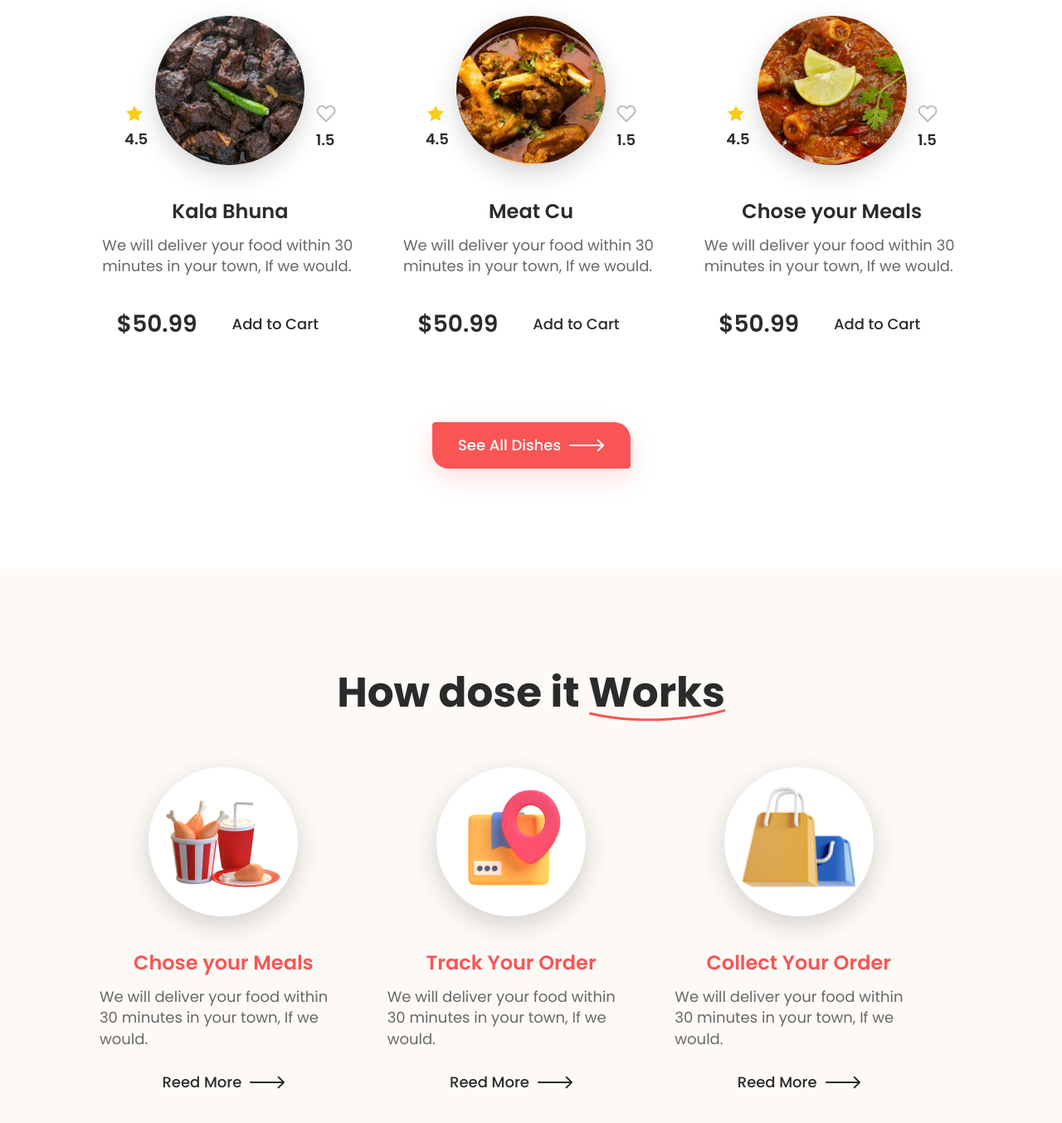
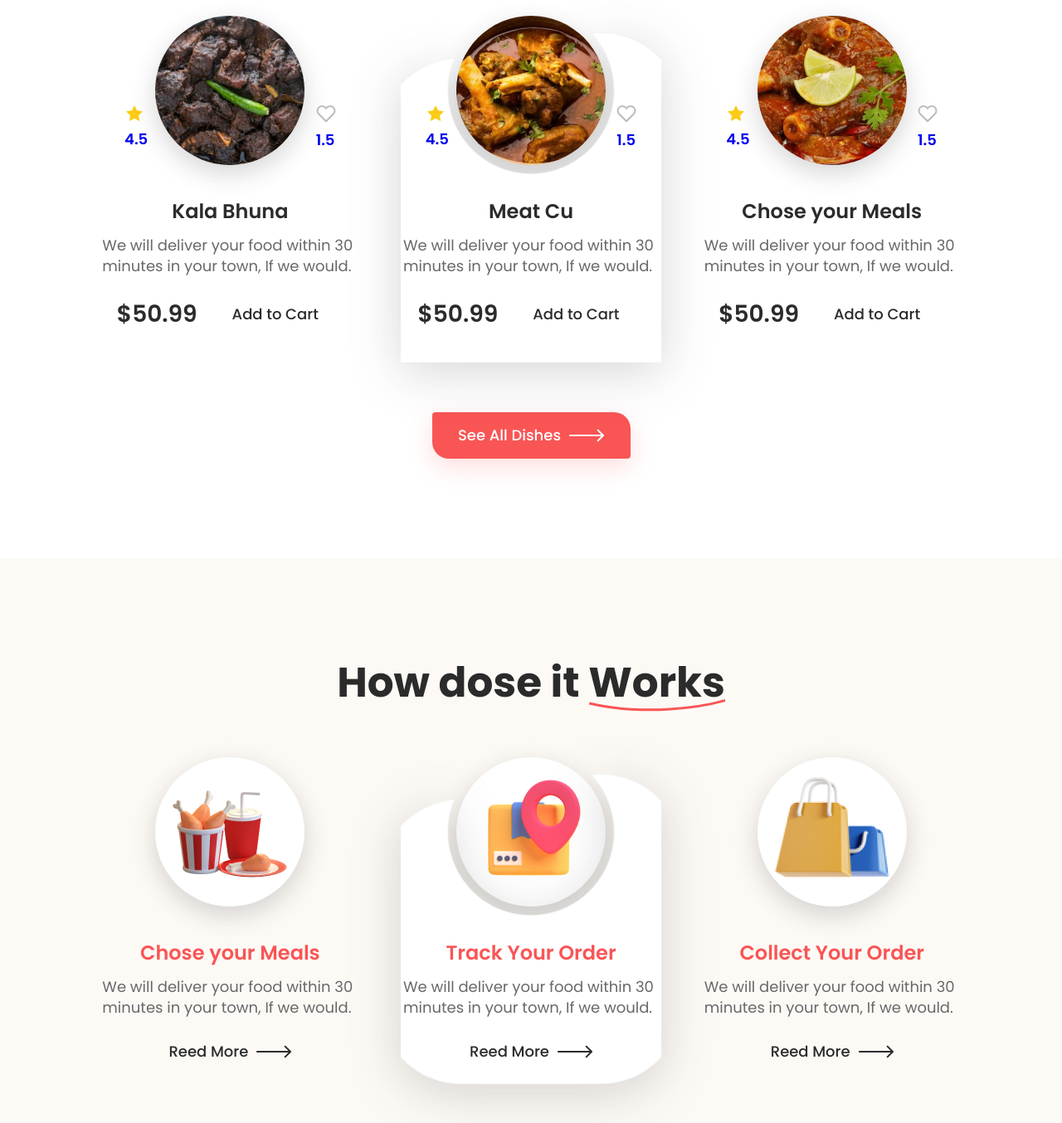
Before and after one commit to Denny-craye/FT-Restaurant, a plain HTML site: page index.html in a window 1280 px wide. Shown: the part 1100-2454 px from the top of the page at 83% size. Drawn offline with Linux system fonts and the light colour scheme; a web font is replaced by a local one.

Commit message:
all_hover

```diff
--- a/css/main.css
+++ b/css/main.css
@@ -44,6 +44,10 @@ p {
 
 .red {
     color: #F95555;
+}
+
+object {
+    z-index: 1;
 }
 
 /*LINK*/
@@ -517,12 +521,13 @@ p {
     padding: 0 30px;
     position: absolute;
     top: 106px;
+    z-index: 1;
 }
 
 .heart svg:hover {
     fill: #F95555;
-    cursor: pointer;
 }
+
 
 .star,
 .heart p {
@@ -552,27 +557,56 @@ p {
     margin-top: 60px;
 }
 
+.dishes-block {
+    width: 33.3%;
+    margin-right: 48px;
+}
+
+.dishes-block:last-child {
+    margin-right: 0;
+}
+
+.dishes-link {
+    text-decoration: none;
+    position: relative;
+}
+
 .dishes-wrapper {
+    padding-bottom: 42px;
     display: flex;
     flex-direction: column;
     align-items: center;
-    width: 33.3%;
-    padding-bottom: 30px;
-    margin-right: 48px;
-    position: relative;
+    justify-content: center;
+    text-decoration: none;
 }
 
 .dishes-wrapper:last-child {
     margin-right: 0;
 }
 
-.dishes-wrapper:hover {
+.dishes-wrapper::after {
     background-image: url(../img/dishes/bg-dishes.svg);
     background-repeat: no-repeat;
     filter: drop-shadow(0px 10px 30px rgba(43, 43, 43, 0.2));
     background-size: auto;
     background-position-x: center;
     background-position-y: 20px;
+    width: 100%;
+    height: 100%;
+    opacity: 0;
+    position: absolute;
+    top: 0;
+    left: 0;
+    content: '';
+    transition: opacity .2s ease;
+}
+
+.dishes-link:hover .dishes-wrapper::after {
+    opacity: 1;
+}
+
+.dishes-wrapper.active::after {
+    opacity: 1;
 }
 
 .dishes-image {
@@ -590,6 +624,8 @@ p {
     font-size: 24px;
     line-height: 1.33;
     margin-top: 40px;
+    z-index: 1;
+    color: #2B2B2B;
 }
 
 .dishes-wrapper--text {
@@ -599,12 +635,15 @@ p {
     line-height: 1.4;
     color: #686868;
     margin-top: 12px;
+    z-index: 1;
 }
 
 .cost-i-cart {
     display: flex;
     margin-top: 30px;
     align-items: center;
+    justify-content: center;
+    z-index: 1;
 }
 
 .cost {
@@ -612,6 +651,7 @@ p {
     font-weight: 600;
     font-size: 28px;
     line-height: 1.14;
+    color: #2B2B2B;
 }
 
 .add-cart {
@@ -619,8 +659,9 @@ p {
     font-size: 18px;
     line-height: 1.78;
     padding: 12px 30px;
-    color: inherit;
+    color: #2B2B2B;
     text-decoration: none;
+    transition: .2s ease;
 }
 
 .add-cart:hover {
@@ -636,7 +677,6 @@ p {
     margin-top: 60px;
     margin-left: auto;
     margin-right: auto;
-
 }
 
 .link-all-dishes {
@@ -645,6 +685,8 @@ p {
     line-height: 32px;
     text-decoration: none;
 }
+
+
 
 /*HOW IT WORKS*/
 .works-title {
@@ -656,22 +698,49 @@ p {
     margin-top: 60px;
 }
 
+.stages-block {
+    width: 33.3%;
+    margin-right: 48px;
+}
+
+.stages-block:last-child {
+    margin-right: 0;
+}
+
+.stages__main-link {
+    position: relative;
+    text-decoration: none;
+}
+
 .stages-wrapper {
     display: flex;
     flex-direction: column;
     align-items: center;
-    width: 33.3%;
     padding-bottom: 30px;
-    margin-right: 48px;
 }
 
-.stages-wrapper:hover {
+.stages-wrapper::after {
     background-image: url(../img/works/bg-stages.svg);
     background-repeat: no-repeat;
     filter: drop-shadow(0px 10px 30px rgba(43, 43, 43, 0.2));
     background-size: auto;
     background-position-x: center;
     background-position-y: 20px;
+    opacity: 0;
+    width: 100%;
+    height: 100%;
+    position: absolute;
+    top: 0;
+    left: 0;
+    content: '';
+}
+
+.stages__main-link:hover .stages-wrapper::after {
+    opacity: 1;
+}
+
+.stages-wrapper.active::after {
+    opacity: 1;
 }
 
 .stages-image {
@@ -691,9 +760,10 @@ p {
     text-align: center;
     color: #F95555;
     margin-top: 40px;
+    z-index: 1;
 }
 
-.stages-link {
+.link__reed-more {
     display: flex;
     align-items: center;
     gap: 10px;
@@ -701,7 +771,17 @@ p {
     font-size: 18px;
     line-height: 32px;
     margin-top: 24px;
+    text-decoration: none;
+    color:#2B2B2B ;
+    transition: .2s ease;
+    z-index: 1;
 }
+
+.link__reed-more:hover {
+    color: #F95555;
+}
+
+
 
 /*EAT HEALTHY*/
 .healthy-arrow {
@@ -813,7 +893,6 @@ p {
 .person {
     width: 50%;
     max-width: 580px;
-    /*max-height: 526px;*/
     background-repeat: no-repeat;
     background-position-y: 110px;
     background-position-x: -14px;
@@ -979,6 +1058,11 @@ p {
     color: inherit;
     margin-bottom: 12px;
     position: relative;
+    transition: .2s ease;
+}
+
+.footer-link:hover {
+    color:#F95555 ;
 }
 
 .new svg {
@@ -1003,11 +1087,32 @@ p {
     line-height: 1.33;
 }
 
+/*ICONS-FOOTER*/
 .icon-link {
     text-decoration: none;
     margin-right: 24px;
 }
 
+.icon-link svg path {
+    transition: .2s ease;
+}
+
 .icon-link:last-child {
     margin-right: 0;
 }
+
+.twitter:hover svg path {
+    fill: #00acee;
+}
+
+.linkedin:hover svg path {
+    fill: #0e76a8;
+}
+
+.facebook:hover svg path {
+    fill: #3b5998;
+}
+
+.github:hover svg path {
+    fill: black;
+}
--- a/index.html
+++ b/index.html
@@ -29,11 +29,10 @@
                     <div class="search-i-basket">
                         <form class="form-search" action="get">
                             <input class="input-search" type="search" required>
-                            <i class="fa fa-search">
-                            </i>
+                            <i class="fa fa-search"></i>
                             <a class="link-search" href="javascript:void(0)" id="clear-btn">Clear</a>
                         </form>
-                        <a class="basket" href="№">
+                        <a class="basket" href="#">
                             <img src="./img/svg/basket.svg" alt="basket">
                         </a>
                     </div>
@@ -161,7 +160,9 @@
                 </div>
 
                 <div class="popular-dishes">
-                    <div class="dishes-wrapper">
+                    <div class="dishes-block">
+                        <div  class="dishes-link">
+                            <a href="#" class="dishes-wrapper">
                                 <div class="star-i-heart">
                                     <span class="star">
                                         <svg width="24" height="24" viewBox="0 0 24 24" fill="none" xmlns="http://www.w3.org/2000/svg">
@@ -178,16 +179,25 @@
                                     </span>
 
                                 </div>
-                        <div class="dishes-image" style="background-image: url(./img/dishes/Kala_Bhuna.jpg);"></div>
+                                <div class="dishes-image" style="background-image: url(./img/dishes/Kala_Bhuna.jpg);">
+                                </div>
                                 <h3 class="dishes-wrapper--title">Kala Bhuna</h3>
                                 <p class="dishes-wrapper--text">We will deliver your food within 30 minutes in your town, If we would.</p>
                                 <div class="cost-i-cart">
                                     <p class="cost">$50.99</p>
+                                    <object>
                                         <a href="#" class="add-cart">Add to Cart</a>
+                                    </object>
+
+
+                                </div>
+                            </a>
                         </div>
                     </div>
 
-                    <div class="dishes-wrapper">
+                    <div class="dishes-block">
+                        <div  class="dishes-link">
+                            <a href="#" class="dishes-wrapper active">
                                 <div class="star-i-heart">
                                     <span class="star">
                                         <svg width="24" height="24" viewBox="0 0 24 24" fill="none" xmlns="http://www.w3.org/2000/svg">
@@ -204,16 +214,26 @@
                                     </span>
 
                                 </div>
-                        <div class="dishes-image" style="background-image: url(./img/dishes/Meat_Cu.png);"></div>
+                                <div class="dishes-image" style="background-image: url(./img/dishes/Meat_Cu.png);">
+                                </div>
                                 <h3 class="dishes-wrapper--title">Meat Cu</h3>
                                 <p class="dishes-wrapper--text">We will deliver your food within 30 minutes in your town, If we would.</p>
                                 <div class="cost-i-cart">
                                     <p class="cost">$50.99</p>
+                                    <object>
                                         <a href="#" class="add-cart">Add to Cart</a>
+                                    </object>
+
+
+                                </div>
+                            </a>
                         </div>
                     </div>
 
-                    <div class="dishes-wrapper">
+
+                    <div class="dishes-block">
+                        <div  class="dishes-link">
+                            <a href="#" class="dishes-wrapper">
                                 <div class="star-i-heart">
                                     <span class="star">
                                         <svg width="24" height="24" viewBox="0 0 24 24" fill="none" xmlns="http://www.w3.org/2000/svg">
@@ -230,12 +250,19 @@
                                     </span>
 
                                 </div>
-                        <div class="dishes-image" style="background-image: url(./img/dishes/Chose_your_Meals.png);"></div>
+                                <div class="dishes-image" style="background-image: url(./img/dishes/Chose_your_Meals.png);">
+                                </div>
                                 <h3 class="dishes-wrapper--title">Chose your Meals</h3>
                                 <p class="dishes-wrapper--text">We will deliver your food within 30 minutes in your town, If we would.</p>
                                 <div class="cost-i-cart">
                                     <p class="cost">$50.99</p>
+                                    <object>
                                         <a href="#" class="add-cart">Add to Cart</a>
+                                    </object>
+
+
+                                </div>
+                            </a>
                         </div>
                     </div>
                 </div>
@@ -252,7 +279,7 @@
         </div>
     </section>
 
-    <section class="pd120px bg-color">
+    <section class="pd120px bg-color ">
         <div class="container">
             <div class="how-it-works">
                 <div class="works-title">
@@ -262,39 +289,58 @@
                 </div>
 
                 <div class="stages">
+                    <div class="stages-block">
+                        <a href="#" class="stages__main-link">
                             <div class="stages-wrapper">
                                 <div class="stages-image" style="background-image: url(./img/works/Chose\ your\ Meals.jpg);"></div>
                                 <h3 class="stages-wrapper--title">Chose your Meals</h3>
                                 <p class="dishes-wrapper--text">We will deliver your food within 30 minutes in your town, If we would.</p>
-                        <a class="stages-link">
-                            Reed More
+                                <object>
+                                    <a href="#" class="link__reed-more">
+                                        <p>Reed More</p>
                                         <svg width="42" height="16" viewBox="0 0 42 16" fill="none" xmlns="http://www.w3.org/2000/svg">
                                             <path d="M1 7C0.447715 7 0 7.44772 0 8C0 8.55228 0.447715 9 1 9V7ZM41.7071 8.70711C42.0976 8.31658 42.0976 7.68342 41.7071 7.29289L35.3431 0.928932C34.9526 0.538408 34.3195 0.538408 33.9289 0.928932C33.5384 1.31946 33.5384 1.95262 33.9289 2.34315L39.5858 8L33.9289 13.6569C33.5384 14.0474 33.5384 14.6805 33.9289 15.0711C34.3195 15.4616 34.9526 15.4616 35.3431 15.0711L41.7071 8.70711ZM1 9H41V7H1V9Z" fill="#2B2B2B"/>
                                         </svg>
                                     </a>
+                                </object>
+                            </div>
+                        </a>
                     </div>
 
-                    <div class="stages-wrapper">
+                    <div class="stages-block">
+                        <a href="#" class="stages__main-link">
+                            <div class="stages-wrapper active">
                                 <div class="stages-image" style="background-image: url(./img/works/Track\ Your\ Order.jpg);"></div>
                                 <h3 class="stages-wrapper--title">Track Your Order</h3>
                                 <p class="dishes-wrapper--text">We will deliver your food within 30 minutes in your town, If we would.</p>
-                        <a class="stages-link">
-                            Reed More
+                                <object>
+                                    <a href="#" class="link__reed-more">
+                                        <p>Reed More</p>
                                         <svg width="42" height="16" viewBox="0 0 42 16" fill="none" xmlns="http://www.w3.org/2000/svg">
                                             <path d="M1 7C0.447715 7 0 7.44772 0 8C0 8.55228 0.447715 9 1 9V7ZM41.7071 8.70711C42.0976 8.31658 42.0976 7.68342 41.7071 7.29289L35.3431 0.928932C34.9526 0.538408 34.3195 0.538408 33.9289 0.928932C33.5384 1.31946 33.5384 1.95262 33.9289 2.34315L39.5858 8L33.9289 13.6569C33.5384 14.0474 33.5384 14.6805 33.9289 15.0711C34.3195 15.4616 34.9526 15.4616 35.3431 15.0711L41.7071 8.70711ZM1 9H41V7H1V9Z" fill="#2B2B2B"/>
                                         </svg>
                                     </a>
+                                </object>
+                            </div>
+                        </a>
                     </div>
 
+
+                    <div class="stages-block">
+                        <a href="#" class="stages__main-link">
                             <div class="stages-wrapper">
                                 <div class="stages-image" style="background-image: url(./img/works/Collect\ Your\ Order.jpg);"></div>
                                 <h3 class="stages-wrapper--title">Collect Your Order</h3>
                                 <p class="dishes-wrapper--text">We will deliver your food within 30 minutes in your town, If we would.</p>
-                        <a class="stages-link">
-                            Reed More
+                                <object>
+                                    <a href="#" class="link__reed-more">
+                                        <p>Reed More</p>
                                         <svg width="42" height="16" viewBox="0 0 42 16" fill="none" xmlns="http://www.w3.org/2000/svg">
                                             <path d="M1 7C0.447715 7 0 7.44772 0 8C0 8.55228 0.447715 9 1 9V7ZM41.7071 8.70711C42.0976 8.31658 42.0976 7.68342 41.7071 7.29289L35.3431 0.928932C34.9526 0.538408 34.3195 0.538408 33.9289 0.928932C33.5384 1.31946 33.5384 1.95262 33.9289 2.34315L39.5858 8L33.9289 13.6569C33.5384 14.0474 33.5384 14.6805 33.9289 15.0711C34.3195 15.4616 34.9526 15.4616 35.3431 15.0711L41.7071 8.70711ZM1 9H41V7H1V9Z" fill="#2B2B2B"/>
                                         </svg>
+                                    </a>
+                                </object>
+                            </div>
                         </a>
                     </div>
                 </div>
@@ -514,22 +560,22 @@
                         <p class="copyright-text"> <span class="red">©</span> 2022 Falcon Thought. All rights reserved.</p>
                     </div>
                     <div class="footer-icons-links">
-                        <a href="#" class="icon-link">
+                        <a href="#" class="icon-link twitter">
                             <svg width="24" height="20" viewBox="0 0 24 20" fill="none" xmlns="http://www.w3.org/2000/svg">
                                 <path d="M7.55016 19.7507C16.6045 19.7507 21.5583 12.2474 21.5583 5.74259C21.5583 5.53166 21.5536 5.31603 21.5442 5.10509C22.5079 4.40819 23.3395 3.54499 24 2.55603C23.1025 2.95533 22.1496 3.21611 21.1739 3.32947C22.2013 2.71364 22.9705 1.7462 23.3391 0.606499C22.3726 1.17929 21.3156 1.58334 20.2134 1.80134C19.4708 1.01229 18.489 0.489849 17.4197 0.314783C16.3504 0.139718 15.2532 0.321783 14.2977 0.832829C13.3423 1.34387 12.5818 2.15544 12.1338 3.14204C11.6859 4.12865 11.5754 5.23535 11.8195 6.29103C9.86249 6.19282 7.94794 5.68444 6.19998 4.79883C4.45203 3.91323 2.90969 2.67017 1.67297 1.15025C1.0444 2.23398 0.852057 3.51638 1.13503 4.73682C1.418 5.95727 2.15506 7.02418 3.19641 7.72072C2.41463 7.6959 1.64998 7.48541 0.965625 7.10666V7.16759C0.964925 8.30488 1.3581 9.40732 2.07831 10.2875C2.79852 11.1677 3.80132 11.7713 4.91625 11.9957C4.19206 12.1939 3.43198 12.2227 2.69484 12.0801C3.00945 13.0582 3.62157 13.9136 4.44577 14.5271C5.26997 15.1405 6.26512 15.4813 7.29234 15.502C5.54842 16.8718 3.39417 17.6149 1.17656 17.6113C0.783287 17.6107 0.390399 17.5866 0 17.5392C2.25286 18.9845 4.87353 19.7521 7.55016 19.7507Z" fill="#B9B9B9"/>
                             </svg>
                         </a>
-                        <a href="#" class="icon-link">
+                        <a href="#" class="icon-link linkedin">
                             <svg width="24" height="24" viewBox="0 0 24 24" fill="none" xmlns="http://www.w3.org/2000/svg">
                                 <path d="M22.2234 0H1.77187C0.792187 0 0 0.773438 0 1.72969V22.2656C0 23.2219 0.792187 24 1.77187 24H22.2234C23.2031 24 24 23.2219 24 22.2703V1.72969C24 0.773438 23.2031 0 22.2234 0ZM7.12031 20.4516H3.55781V8.99531H7.12031V20.4516ZM5.33906 7.43438C4.19531 7.43438 3.27188 6.51094 3.27188 5.37187C3.27188 4.23281 4.19531 3.30937 5.33906 3.30937C6.47813 3.30937 7.40156 4.23281 7.40156 5.37187C7.40156 6.50625 6.47813 7.43438 5.33906 7.43438ZM20.4516 20.4516H16.8937V14.8828C16.8937 13.5562 16.8703 11.8453 15.0422 11.8453C13.1906 11.8453 12.9094 13.2937 12.9094 14.7891V20.4516H9.35625V8.99531H12.7687V10.5609H12.8156C13.2891 9.66094 14.4516 8.70938 16.1813 8.70938C19.7859 8.70938 20.4516 11.0813 20.4516 14.1656V20.4516Z" fill="#B9B9B9"/>
                             </svg>
                         </a>
-                        <a href="#" class="icon-link">
+                        <a href="#" class="icon-link facebook">
                             <svg width="24" height="24" viewBox="0 0 24 24" fill="none" xmlns="http://www.w3.org/2000/svg">
                                 <path d="M24 12C24 5.37258 18.6274 0 12 0C5.37258 0 0 5.37258 0 12C0 17.9895 4.3882 22.954 10.125 23.8542V15.4688H7.07812V12H10.125V9.35625C10.125 6.34875 11.9166 4.6875 14.6576 4.6875C15.9701 4.6875 17.3438 4.92188 17.3438 4.92188V7.875H15.8306C14.34 7.875 13.875 8.80008 13.875 9.75V12H17.2031L16.6711 15.4688H13.875V23.8542C19.6118 22.954 24 17.9895 24 12Z" fill="#B9B9B9"/>
                             </svg>
                         </a>
-                        <a href="#" class="icon-link">
+                        <a href="#" class="icon-link github">
                             <svg width="24" height="24" viewBox="0 0 24 24" fill="none" xmlns="http://www.w3.org/2000/svg">
                                 <path fill-rule="evenodd" clip-rule="evenodd" d="M12 0C5.3724 0 0 5.3808 0 12.0204C0 17.3304 3.438 21.8364 8.2068 23.4252C8.8068 23.5356 9.0252 23.1648 9.0252 22.8456C9.0252 22.5612 9.0156 21.804 9.0096 20.802C5.6712 21.528 4.9668 19.1904 4.9668 19.1904C4.422 17.8008 3.6348 17.4312 3.6348 17.4312C2.5452 16.6872 3.7176 16.7016 3.7176 16.7016C4.9212 16.7856 5.5548 17.94 5.5548 17.94C6.6252 19.776 8.364 19.2456 9.0468 18.9384C9.1572 18.162 9.4668 17.6328 9.81 17.3328C7.146 17.0292 4.344 15.9972 4.344 11.3916C4.344 10.08 4.812 9.006 5.5788 8.166C5.4552 7.8624 5.0436 6.6396 5.6964 4.986C5.6964 4.986 6.7044 4.662 8.9964 6.2172C9.97532 5.95022 10.9853 5.81423 12 5.8128C13.02 5.8176 14.046 5.9508 15.0048 6.2172C17.2956 4.662 18.3012 4.9848 18.3012 4.9848C18.9564 6.6396 18.5436 7.8624 18.4212 8.166C19.1892 9.006 19.6548 10.08 19.6548 11.3916C19.6548 16.0092 16.848 17.0256 14.1756 17.3232C14.6064 17.694 14.9892 18.4272 14.9892 19.5492C14.9892 21.1548 14.9748 22.452 14.9748 22.8456C14.9748 23.1672 15.1908 23.5416 15.8004 23.424C18.19 22.6225 20.2672 21.0904 21.7386 19.0441C23.2099 16.9977 24.001 14.5408 24 12.0204C24 5.3808 18.6264 0 12 0Z" fill="#B9B9B9"/>
                             </svg>
```
Lines whose indentation alone changed are shown as unchanged.
